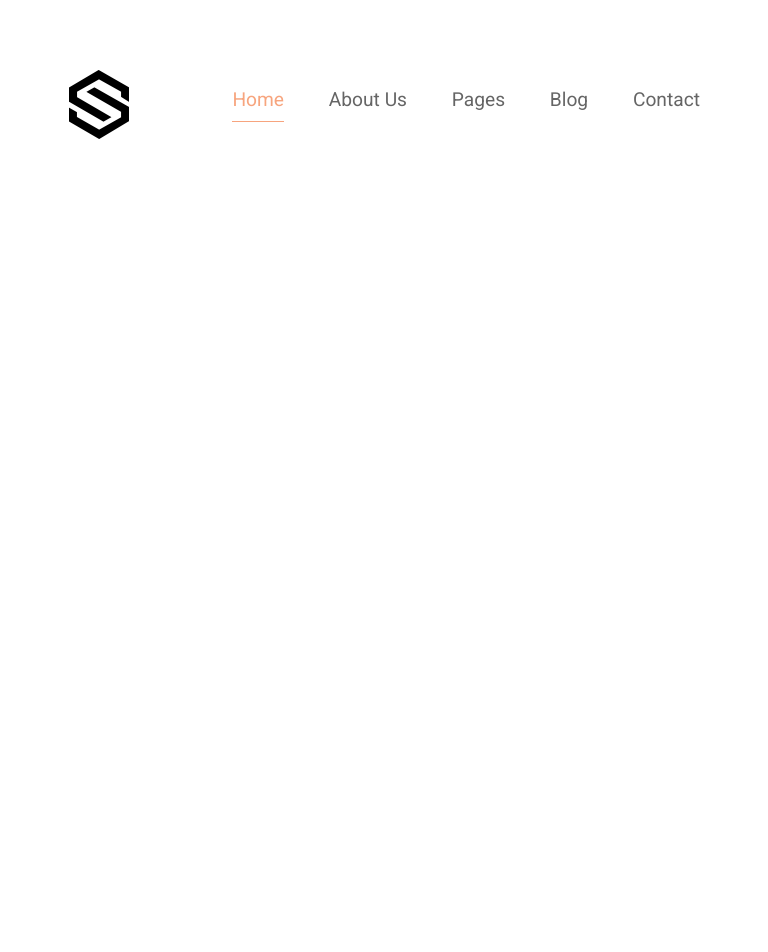
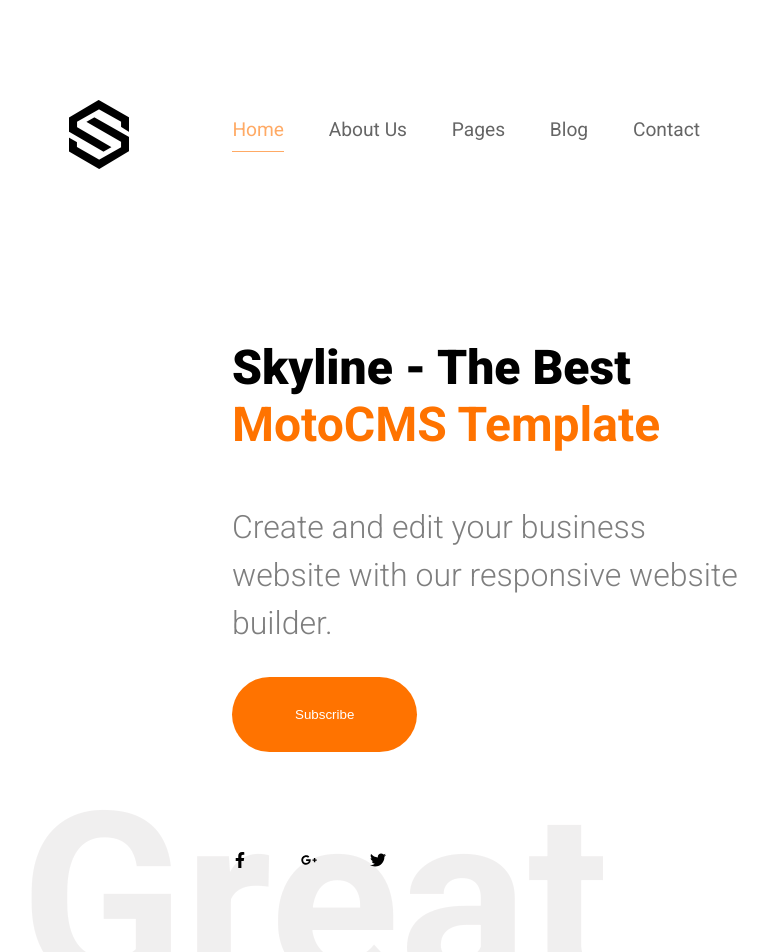
Before and after one commit to Trend20/Skyline, a React (Create React App) app: page / in a window 1280 px wide. Shown: the top 952 px of the page, without its empty margins (18-786 px from the left). Before the commit the page ends 800 px from the top, so only its background shows below. Built offline with nearby package versions, Linux system fonts and the light colour scheme.

Commit message:
navbar commit

```diff
--- a/src/components/Navbar/Navbar.css
+++ b/src/components/Navbar/Navbar.css
@@ -1,11 +1,20 @@
 :root{
-    --primaryColor: rgba(240, 94, 26, 0.932);
+    --primaryColor: rgb(255, 115, 0);
 }
 
+b{
+    color: var(--primaryColor);
+}
 
+.hero{
+    display: flex;
+    flex-direction: column;
+    width: 60%;
+    padding: 30px 0px;
+}
 .navbar{
     display: flex;
-    width: 60%;
+    width: 100%;
     justify-content: space-between;
     align-items: center;
     padding: 70px 50px;
@@ -58,3 +67,59 @@
     color: var(--primaryColor);
     border-bottom: 1px solid var(--primaryColor);
 }
+
+
+/* description */
+
+.hero-description{
+    display: flex;
+    margin-top: 100px;
+    flex-direction: column;
+    margin-left: 150px;
+}
+
+.hero-description h3{
+    font-size: 3rem;
+    width: 80%;
+    font-weight: 900;
+    margin-left: 100px;
+}
+
+.hero-description p{
+    margin-top: 50px;
+    margin-left: 100px;
+    font-size: 2rem;
+    font-weight: 300;
+    line-height: 1.5;
+    opacity: .5;
+}
+.sub-btn{
+    padding: 30px;
+    width: 30%;
+    margin-left: 100px;
+    margin-top: 30px;
+    color: #fff;
+    background: var(--primaryColor);
+    border: none;
+    outline: none;
+    border-radius: 50px;
+    cursor: pointer;
+}
+
+.hero-description h1{
+    position: absolute;
+    font-size: 15rem;
+    color: rgb(209, 204, 204);
+    z-index: -1;
+    opacity: .3;
+    top: 95%;
+    left: 3%;
+}
+
+.social-media{
+    display: flex;
+    margin-left: 250px;
+    margin-top: 100px;
+    justify-content: space-between;
+    width: 20%;
+}
--- a/src/components/Navbar/Navbar.js
+++ b/src/components/Navbar/Navbar.js
@@ -1,11 +1,15 @@
 import React, { Component } from 'react'
 
 import logo from '../../assets/logo.png';
+
+// react icons
+import {FaFacebookF, FaGooglePlusG, FaTwitter} from 'react-icons/fa';
 import './Navbar.css';
 
 export default class Navbar extends Component {
     render() {
         return (
+            <div className="hero">
             <div className="navbar">
                <div className="logo">
                    <img src={logo} alt="logo"/>
@@ -21,6 +25,21 @@ export default class Navbar extends Component {
                    </ul>
                </nav>
             </div>
+
+            <div className="hero-description">
+                <h3>Skyline - The Best <b> MotoCMS Template</b></h3>
+                <p>Create and edit your business website with our responsive website builder.</p>
+                <button className="sub-btn">Subscribe</button>
+
+                <h1>Great</h1>
+            </div>
+
+            <div className="social-media">
+                <FaFacebookF />
+                <FaGooglePlusG />
+                <FaTwitter />
+            </div>
+            </div>
         )
     }
 }
```
